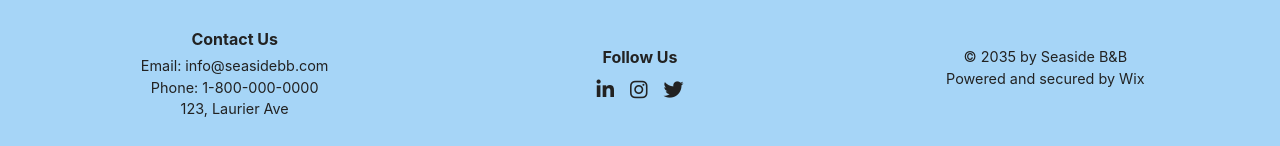
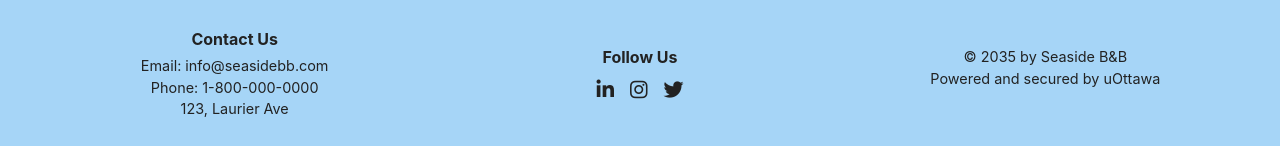
Before and after one commit to MohamedAmineBessrour/e-hotels, a React (Create React App) app in the folder client/: page / in a window 1280 px wide. Shown: the part 1564-1710 px from the top of the page. Built offline with nearby package versions, Linux system fonts and the light colour scheme.

Commit message:
latest one for app.js

```diff
--- a/client/public/index.html
+++ b/client/public/index.html
@@ -2,7 +2,7 @@
 <html lang="en">
   <head>
     <meta charset="utf-8" />
-    <link rel="icon" href="%PUBLIC_URL%/favicon.ico" />
+    <link rel="icon" href="resort_logo.webp" />
     <meta name="viewport" content="width=device-width, initial-scale=1" />
     <meta name="theme-color" content="#000000" />
     <meta
@@ -24,7 +24,7 @@
       work correctly both with client-side routing and a non-root public URL.
       Learn how to configure a non-root public URL by running `npm run build`.
     -->
-    <title>React App</title>
+    <title>Seaside</title>
   </head>
   <body>
     <noscript>You need to enable JavaScript to run this app.</noscript>
--- a/client/src/pages/Footer.js
+++ b/client/src/pages/Footer.js
@@ -28,7 +28,7 @@ const Footer = () => {
 
       <div className="footer-section credits">
         <p>© 2035 by Seaside B&B</p>
-        <p>Powered and secured by <a href="#">Wix</a></p>
+        <p>Powered and secured by <a href="#">uOttawa</a></p>
       </div>
     </footer>
   );
```
